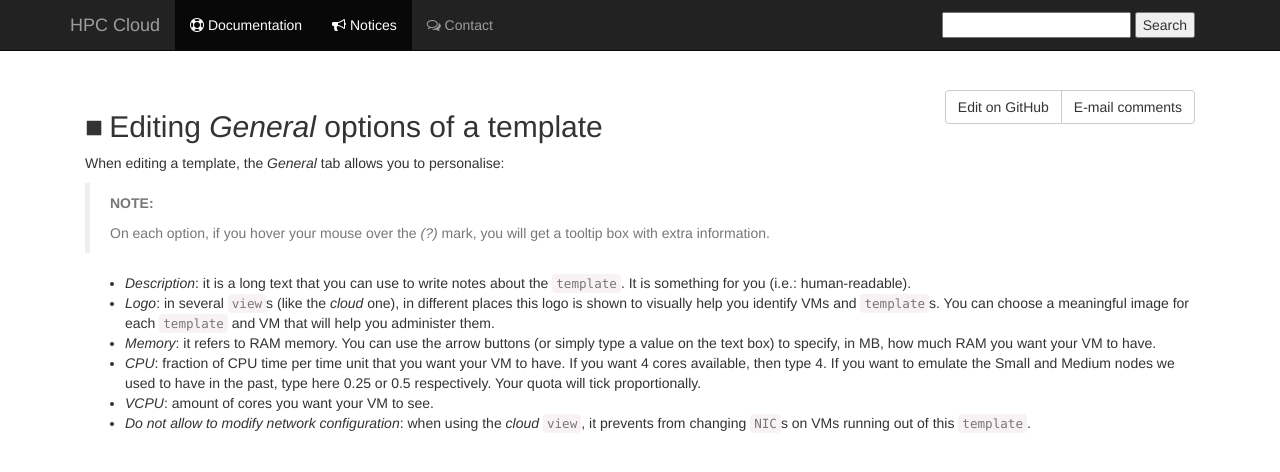
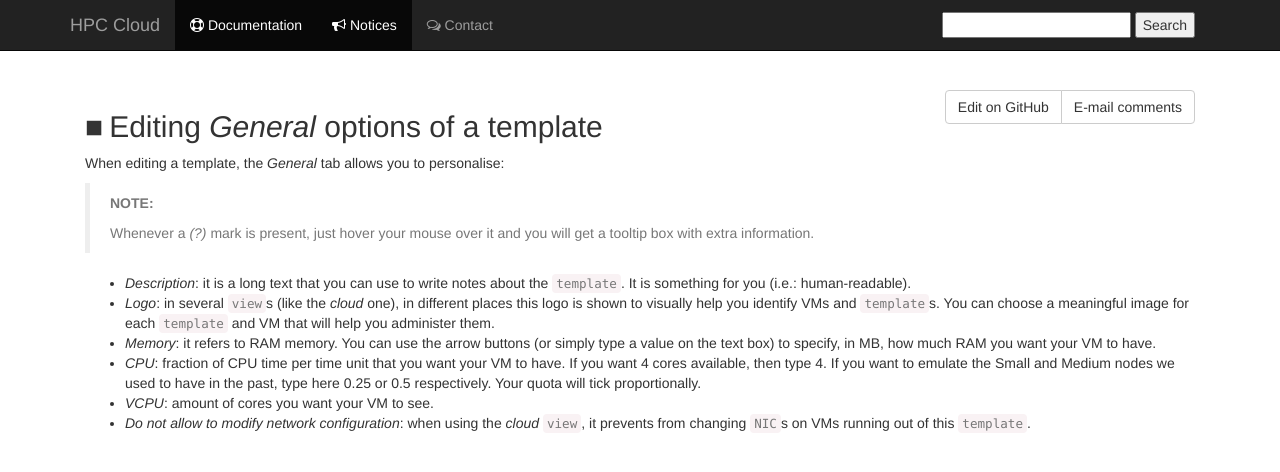
Before and after one commit to sara-nl/clouddocs, a Jekyll site: the page built from customize-vm-general.markdown, in a window 1280 px wide. Shown: the top 472 px of the page. Built offline with Jekyll 4.4.1, drawn with Linux system fonts in a browser that asks for light colours; nearby versions of some CDN libraries; our own code applies the rules of GitHub Pages for plain Markdown files.

Commit message:
Update customize-vm-general.markdown

```diff
--- a/customize-vm-general.markdown
+++ b/customize-vm-general.markdown
@@ -7,7 +7,7 @@ When editing a template, the _General_ tab allows you to personalise:
 
 > **NOTE:**
 >
-> On each option, if you hover your mouse over the _(?)_ mark, you will get a tooltip box with extra information.
+> Whenever a _(?)_ mark is present, just hover your mouse over it and you will get a tooltip box with extra information.
 
 * _Description_: it is a long text that you can use to write notes about the `template`. It is something for you (i.e.: human-readable).
 * _Logo_: in several `view`s (like the _cloud_ one), in different places this logo is shown to visually help you identify VMs and `template`s. You can choose a meaningful image for each `template` and VM that will help you administer them.
```
